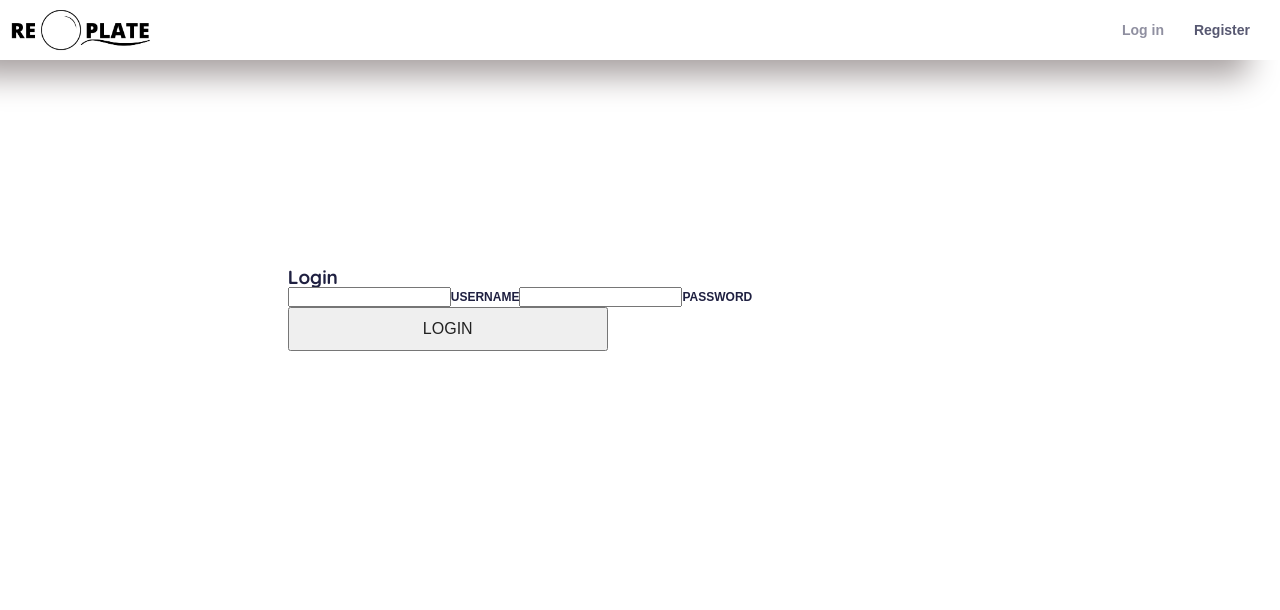
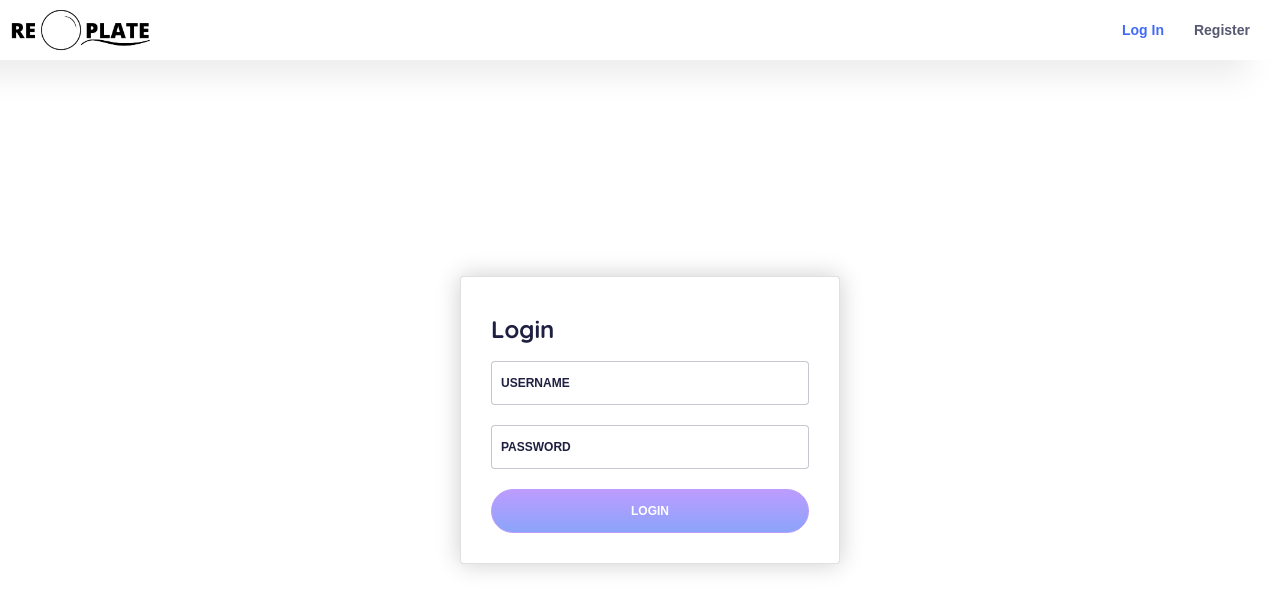
Before and after one commit to Replate-EU/Frontend, a React (Create React App) app in the folder front-end/: page /login in a window 1280 px wide. Shown: the top 610 px of the page. Built offline with nearby package versions, Linux system fonts and the light colour scheme; no server answers; a web font is replaced by a local one.

Commit message:
Push app css

```diff
--- a/front-end/src/CSS/App.css
+++ b/front-end/src/CSS/App.css
@@ -420,13 +420,13 @@ textarea {
 }
 h1 {
   font-family: Quicksand, sans-serif;
-  font-size: 19px;
+  font-size: 24px;
   font-weight: bold;
   color: #1f2041;
 }
 h2 {
   font-family: Quicksand, sans-serif;
-  font-size: 24px;
+  font-size: 19px;
   font-weight: bold;
   color: #1f2041;
 }
@@ -450,9 +450,8 @@ li {
 }
 .container {
   display: flex;
-  flex-flow: column;
-  justify-content: center;
-  align-items: center;
+  flex-flow: row wrap;
+  justify-content: space-around;
   min-height: 500px;
 }
 button:focus,
@@ -473,13 +472,14 @@ a:focus {
   width: 100%;
   height: 44px;
 }
-.button {
+.button-primary {
   font-family: Montserrat, sans-serif;
   text-transform: uppercase;
   font-size: 12px;
   font-weight: bold;
   color: #1f2041;
-  background: linear-gradient(180deg, #bc9cff 0%, #8BA4F9 100%);
+  background: linear-gradient(180deg, #bc9cff 0%, #8ba4f9 100%);
+  vertical-align: middle;
   border-radius: 22px;
   border: 1px solid #bc9cff;
   color: white;
@@ -487,7 +487,7 @@ a:focus {
   z-index: 1;
   cursor: pointer;
 }
-.button::before {
+.button-primary::before {
   position: absolute;
   content: "";
   top: 0;
@@ -497,15 +497,78 @@ a:focus {
   border-radius: 22px;
   background-image: linear-gradient(180deg, #8850ff 0%, #426bf5 100%);
   z-index: -1;
-  transition: opacity 0.5s linear;
+  transition: opacity 0.2s linear;
   opacity: 0;
 }
-.button:hover::before {
+.button-primary:hover::before {
+  opacity: 1;
+}
+.button-secondary {
+  font-family: Montserrat, sans-serif;
+  text-transform: uppercase;
+  font-size: 12px;
+  font-weight: bold;
+  color: #1f2041;
+  background: linear-gradient(180deg, #6fcf97 0%, #66d2ea 100%);
+  vertical-align: middle;
+  border-radius: 22px;
+  border: 1px solid #6fcf97;
+  color: white;
+  position: relative;
+  z-index: 1;
+  cursor: pointer;
+}
+.button-secondary::before {
+  position: absolute;
+  content: "";
+  top: 0;
+  right: 0;
+  bottom: 0;
+  left: 0;
+  border-radius: 22px;
+  background-image: linear-gradient(180deg, #3cb56f 0%, #23bee1 100%);
+  z-index: -1;
+  transition: opacity 0.2s linear;
+  opacity: 0;
+}
+.button-secondary:hover::before {
+  opacity: 1;
+}
+.button-danger {
+  font-family: Montserrat, sans-serif;
+  text-transform: uppercase;
+  font-size: 12px;
+  font-weight: bold;
+  color: #1f2041;
+  background: linear-gradient(180deg, #C82333 0%, #ff1414 100%);
+  vertical-align: middle;
+  border-radius: 22px;
+  border: 1px solid #C82333;
+  color: white;
+  position: relative;
+  z-index: 1;
+  cursor: pointer;
+  border: none;
+}
+.button-danger::before {
+  position: absolute;
+  content: "";
+  top: 0;
+  right: 0;
+  bottom: 0;
+  left: 0;
+  border-radius: 22px;
+  background-image: linear-gradient(180deg, #871822 0%, #c60000 100%);
+  z-index: -1;
+  transition: opacity 0.2s linear;
+  opacity: 0;
+}
+.button-danger:hover::before {
   opacity: 1;
 }
 .navbar-container nav {
   display: flex;
-  box-shadow: -2rem 1rem 2rem #a7a0a0;
+  box-shadow: -2rem 1rem 2rem #ececec;
   justify-content: space-between;
   align-items: center;
   padding: 5px;
@@ -519,40 +582,41 @@ a:focus {
 .navbar-container nav ul li {
   padding: 0 15px;
 }
-.navbar-container nav a {
+.nav--button {
+  color: rgba(31, 32, 65, 0.75);
+  font-family: Montserrat, sans-serif;
+  font-style: normal;
+  font-weight: normal;
+  font-size: 14px;
+  line-height: 24px;
+  text-transform: capitalize;
+  border: none;
+  background: none;
+  transition: color 0.3s ease-in-out;
+  font-weight: bold;
+}
+.nav--button:hover,
+.nav--button:focus {
+  color: #426bf5;
+}
+.nav--link {
+  color: rgba(31, 32, 65, 0.75);
+  font-family: Montserrat, sans-serif;
+  font-style: normal;
+  font-weight: normal;
+  font-size: 14px;
+  line-height: 24px;
   text-decoration: none;
+  text-transform: capitalize;
+  border: none;
+  background: none;
+  transition: color 0.3s ease-in-out;
   font-weight: bold;
-  color: linear-gradient(180deg, #bc9cff 0%, #8BA4F9 100%);
 }
-.navbar-container nav button {
-  font-family: Montserrat, sans-serif;
-  text-transform: uppercase;
-  font-size: 12px;
-  font-weight: bold;
-  color: #1f2041;
-  border: none;
-  color: #acabab;
-  position: relative;
-  z-index: 1;
-}
-.navbar-container nav button::before {
-  position: absolute;
-  content: "";
-  top: 0;
-  right: 0;
-  bottom: 0;
-  left: 0;
-  border-radius: 22px;
-  background-image: linear-gradient(180deg, #8850ff 0%, #426bf5 100%);
-  z-index: -1;
-  transition: opacity 0.5s linear;
-  opacity: 0;
-}
-.navbar-container nav button:hover {
-  border-bottom: 1px solid black;
-}
-.navbar-container nav .active {
-  color: rgba(31, 32, 65, 0.5);
+.nav--link:hover,
+.nav--link:focus,
+.nav--link.active {
+  color: #426bf5;
 }
 .signup {
   display: flex;
@@ -583,17 +647,32 @@ a:focus {
   box-shadow: 0px 0px 25px rgba(0, 0, 0, 0.2);
   border-radius: 4px;
   margin: 20px 10px;
+  display: flex;
+  flex-flow: row wrap;
+  justify-content: start;
 }
 .presentational-container {
+  width: 100%;
   padding: 0 10px;
   margin: 0 auto;
   display: flex;
   flex-flow: row wrap;
   justify-content: space-around;
 }
+.card--title {
+  font-family: Quicksand, sans-serif;
+  font-size: 24px;
+  font-weight: bold;
+  color: #1f2041;
+  display: block;
+  text-align: start;
+  margin-bottom: 20px;
+}
 .data-row {
   display: flex;
   justify-content: space-between;
+  width: 100%;
+  margin-bottom: 10px;
 }
 .data-row .data-label {
   font-family: Montserrat, sans-serif;
@@ -601,6 +680,22 @@ a:focus {
   font-size: 12px;
   font-weight: bold;
   color: #1f2041;
+  text-align: start;
+}
+.data-row .data-value {
+  color: rgba(31, 32, 65, 0.75);
+  font-family: Montserrat, sans-serif;
+  font-style: normal;
+  font-weight: normal;
+  font-size: 14px;
+  line-height: 24px;
+  text-align: end;
+}
+.data-row .data-value:first-letter {
+  text-transform: uppercase;
+}
+.data-row:last-of-type {
+  margin-bottom: 20px;
 }
 .card--button_container {
   position: absolute;
@@ -704,15 +799,22 @@ button.colored-btn:focus {
   outline: none;
 }
 .modal-container {
+  position: relative;
+  max-width: 380px;
+  min-width: 300px;
+  width: 90%;
+  padding: 40px 30px 30px;
+  background: white;
+  border: 1px solid rgba(0, 0, 0, 0.12);
+  box-sizing: border-box;
+  box-shadow: 0px 0px 25px rgba(0, 0, 0, 0.2);
+  border-radius: 4px;
+  margin: 20px 10px;
+  flex-flow: row wrap;
+  justify-content: start;
   position: fixed;
   margin: auto auto;
-  max-width: 500px;
-  max-height: 500px;
-  height: 100%;
-  background: #eaeaf5;
-  border: 1px solid rgba(0, 0, 0, 0.12);
-  box-sizing: border-box;
-  box-shadow: -2rem 2rem 2rem #a7a0a0;
+  height: 400px;
   opacity: 1;
   visibility: visible;
   z-index: 9999;
@@ -723,97 +825,153 @@ button.colored-btn:focus {
   border-radius: 15px;
   display: flex;
   flex-direction: column;
-  justify-content: space-around;
-  align-items: center;
-  padding: 10px;
-}
-.modal-container .modalCard {
-  width: 100%;
-  height: 60%;
-  display: flex;
-  flex-direction: column;
+  justify-content: space-between;
   align-items: center;
 }
-.modal-container .modalCard .account-form {
+.modal-container .account-form {
   display: flex;
   align-items: center;
 }
-.modal-container .modalCard .account-form input {
+.modal-container .account-form input {
   width: 100%;
 }
-.modal-container .modalCard .account {
+.modal-container .account-container {
   display: flex;
-  flex-direction: column;
-  align-items: center;
+  flex-flow: row wrap;
   width: 100%;
-  height: 100%;
 }
-.modal-container .modalCard .account h2 {
-  color: #6fcf97;
-  margin-bottom: 5%;
-}
-.modal-container .modalCard .account h3 {
-  margin-bottom: 5%;
-}
-.modal-container .modalCard .account h3:last-of-type {
-  margin: 0 auto;
-}
-.form {
+.form-container {
+  position: relative;
+  max-width: 380px;
+  min-width: 300px;
+  width: 90%;
+  padding: 40px 30px 30px;
+  background: white;
+  border: 1px solid rgba(0, 0, 0, 0.12);
+  box-sizing: border-box;
+  box-shadow: 0px 0px 25px rgba(0, 0, 0, 0.2);
+  border-radius: 4px;
+  margin: 20px 10px;
+  display: flex;
+  flex-flow: row wrap;
+  justify-content: start;
   position: absolute;
   top: 50%;
   left: 50%;
   transform: translate(-50%, -50%);
-  width: 400px;
-  background: #fff;
-  padding: 40px;
-  box-sizing: border-box;
-  border: 1px solid rgba(0, 0, 0, 0.1);
-  box-shadow: 0 5px 10px #000000;
 }
-.form div {
+.form--label {
+  position: relative;
+  width: 100%;
+  margin-bottom: 20px;
+}
+.form--label .input--label {
+  position: absolute;
+  top: 16px;
+  left: 10px;
+  transition: top 0.3s ease-in-out, left 0.3s ease-in-out, color 0.3s ease-in-out;
+  pointer-events: none;
+}
+.form--label .error {
+  position: absolute;
+  top: -10px;
+  right: 0;
+  color: #cc0033;
+  display: inline-block;
+  font-size: 8px;
+  line-height: 5px;
+  margin: 2px 0 0;
+}
+.form--input {
+  padding-left: 10px;
+  width: 100%;
+  max-width: 320px;
+  height: 44px;
+  border-width: 1px;
+  border-style: solid;
+  border-color: rgba(31, 32, 65, 0.25);
+  border-radius: 4px;
+  color: rgba(31, 32, 65, 0.75);
+  font-family: Montserrat, sans-serif;
+  font-style: normal;
+  font-weight: normal;
+  font-size: 14px;
+  line-height: 24px;
+}
+.form--input:focus,
+.form--input::hover {
+  border-color: rgba(31, 32, 65, 0.5);
+}
+.inner-form {
+  margin: 0 auto;
+  max-width: 380px;
+  min-width: 300px;
+  width: 100%;
+  display: flex;
+  flex-flow: row wrap;
+  padding: 30px;
+}
+.card-form {
+  max-width: 380px;
+  min-width: 300px;
+  width: 100%;
+  display: flex;
+  flex-flow: row wrap;
+}
+.form--input:focus ~ .input--label,
+.form--input:valid ~ .input--label,
+.form--input:hover ~ .input--label {
+  top: -14px;
+  left: 5px;
+  color: rgba(31, 32, 65, 0.75);
+}
+/*
+.form div{
     padding: 10px 0;
     margin-bottom: 10px;
-  margin-top: 10px;
+    margin-top: 10px
 }
 .form text {
     height: 80px;
     padding: 10px 0;
-  margin-bottom: 40px;
+    margin-bottom:40px;
 }
 .form input,
 .form text {
     width: 100%;
-  box-sizing: border-box;
+    box-sizing:border-box;
     box-shadow: none;
     outline: none;
     border: none;
-  border-bottom: 2px solid #999;
+    border-bottom:2px solid #999;
+
 }
-.form text {
-  margin-bottom: 20px;
+.form text{
+    margin-bottom:20px;
 }
-.form button[type="submit"] {
+.form button[type="submit"]{
     border-bottom: none ;
     cursor: pointer;
-  background: #1f2041;
+    background:#1f2041;
     color: #fff;
     margin-bottom: 0;
     text-transform: uppercase ;
 }
 .form form {
-  position: relative;
+    position:relative;
 }
 .form form label {
     position: absolute;
     top: 10px;
-  left: 0;
+    left:0;
     color: #999;
     transition: 5s;
     pointer-events: none;
 }
 .form input:focus ~ label,
-.form text:focus ~ label .form input:valid ~ label,
-.form text:valid ~ label {
+.form text:focus ~ label
+.form input:valid ~ label,
+.form text:valid ~ label{
     top: -12px;
     left: 0;
     color: #1f2041;
@@ -824,12 +982,5 @@ button.colored-btn:focus {
 .form text:focus,
 .form input:valid,
 .form text:valid {
-  border-bottom: 2px solid #1f2041;
-}
-.error {
-  color: #cc0033;
-  display: inline-block;
-  font-size: 8px;
-  line-height: 5px;
-  margin: 2px 0 0;
-}
+    border-bottom: 2px solid #1f2041;;
+} */
```
Lines whose indentation alone changed are shown as unchanged.
